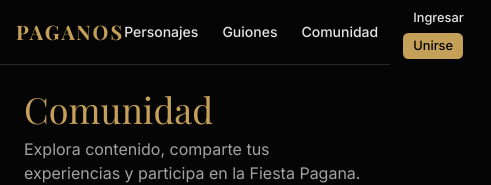
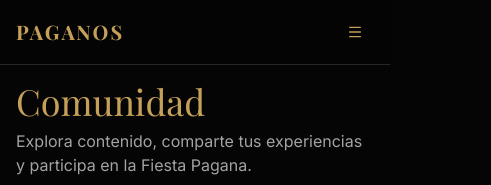
Before and after one commit to juceiba22/FPagana, a Next.js app: page /comunidad in a window 390 px wide. Shown: the top 185 px of the page, 491 px wide, since content can reach past the window. Built offline with nearby package versions, Linux system fonts and the light colour scheme; no server answers; the database is empty; a web font is replaced by a local one.

Commit message:
a ver responsive

```diff
--- a/src/app/comunidad/page.tsx
+++ b/src/app/comunidad/page.tsx
@@ -26,7 +26,7 @@ export default async function ComunidadPage() {
   const getCommentsCount = (videoId: string) => comments?.filter(c => c.video_id === videoId).length || 0;
 
   return (
-    <div className="min-h-screen bg-background p-6">
+    <div className="min-h-screen bg-background p-4 md:p-6">
       <div className="max-w-6xl mx-auto space-y-8 animate-in fade-in duration-500">
         <div className="flex flex-col md:flex-row md:items-center justify-between gap-4">
           <div>
--- a/src/app/comunidad/subir/page.tsx
+++ b/src/app/comunidad/subir/page.tsx
@@ -99,7 +99,7 @@ export default function SubirVideoPage() {
   if (!userId) return null;
 
   return (
-    <div className="min-h-screen bg-background p-6">
+    <div className="min-h-screen bg-background p-4 md:p-6">
       <div className="max-w-2xl mx-auto animate-in fade-in duration-500">
         <Link href="/comunidad">
           <Button variant="ghost" className="mb-6 -ml-4 text-muted-foreground hover:text-primary">
--- /dev/null
+++ b/src/components/MobileMenu.tsx
@@ -0,0 +1,56 @@
+"use client";
+
+import { useState } from "react";
+import Link from "next/link";
+import { Menu, X } from "lucide-react";
+import { Button } from "@/components/ui/button";
+
+export function MobileMenu({ user }: { user: any }) {
+  const [isOpen, setIsOpen] = useState(false);
+
+  const toggleMenu = () => setIsOpen(!isOpen);
+  const closeMenu = () => setIsOpen(false);
+
+  return (
+    <div className="md:hidden">
+      <Button variant="ghost" size="sm" onClick={toggleMenu} className="text-primary hover:bg-primary/10">
+        {isOpen ? <X className="h-6 w-6" /> : <Menu className="h-6 w-6" />}
+      </Button>
+
+      {isOpen && (
+        <div className="absolute top-16 left-0 w-full bg-background/95 backdrop-blur-md border-b border-border p-4 flex flex-col space-y-4 shadow-lg z-50">
+          <Link href="/#personajes" onClick={closeMenu} className="text-lg font-medium hover:text-primary transition-colors py-2 border-b border-border/50">
+            Personajes
+          </Link>
+          <Link href="/scripts" onClick={closeMenu} className="text-lg font-medium hover:text-primary transition-colors py-2 border-b border-border/50">
+            Guiones
+          </Link>
+          <Link href="/comunidad" onClick={closeMenu} className="text-lg font-medium hover:text-primary transition-colors py-2 border-b border-border/50">
+            Comunidad
+          </Link>
+          {user && (
+            <Link href="/staff/chat" onClick={closeMenu} className="text-lg font-medium hover:text-primary transition-colors py-2 border-b border-border/50">
+              Chat
+            </Link>
+          )}
+          {user ? (
+            <form action="/auth/signout" method="post" className="pt-2">
+              <Button variant="outline" type="submit" className="w-full border-border hover:bg-secondary/20 hover:text-secondary justify-center">
+                Cerrar Sesión
+              </Button>
+            </form>
+          ) : (
+            <div className="flex flex-col space-y-3 pt-2">
+              <Button variant="ghost" asChild className="w-full hover:text-primary hover:bg-primary/10 justify-center">
+                <Link href="/login" onClick={closeMenu}>Ingresar</Link>
+              </Button>
+              <Button asChild className="w-full bg-primary hover:bg-primary/90 text-primary-foreground justify-center">
+                <Link href="/register" onClick={closeMenu}>Unirse</Link>
+              </Button>
+            </div>
+          )}
+        </div>
+      )}
+    </div>
+  );
+}
--- a/src/components/Navbar.tsx
+++ b/src/components/Navbar.tsx
@@ -1,6 +1,7 @@
 import Link from 'next/link';
 import { createClient } from '@/lib/supabase/server';
 import { Button } from '@/components/ui/button';
+import { MobileMenu } from './MobileMenu';
 
 export async function Navbar() {
   const supabase = await createClient();
@@ -12,7 +13,8 @@ export async function Navbar() {
         <Link href="/" className="font-serif text-xl font-bold tracking-widest text-primary">
           PAGANOS
         </Link>
-        <div className="flex items-center space-x-6">
+        {/* Desktop Menu */}
+        <div className="hidden md:flex items-center space-x-6">
           <Link href="/#personajes" className="text-sm font-medium hover:text-primary transition-colors">
             Personajes
           </Link>
@@ -44,6 +46,9 @@ export async function Navbar() {
             </div>
           )}
         </div>
+
+        {/* Mobile Menu */}
+        <MobileMenu user={user} />
       </div>
     </nav>
   );
```
